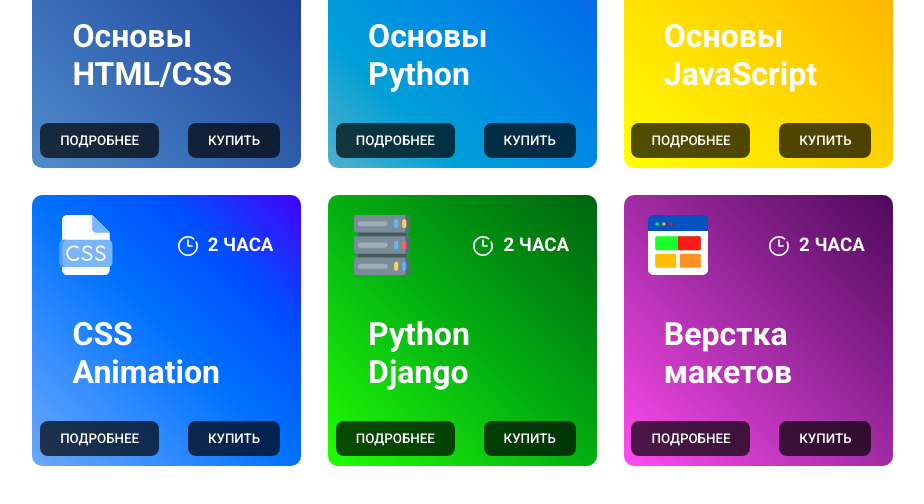
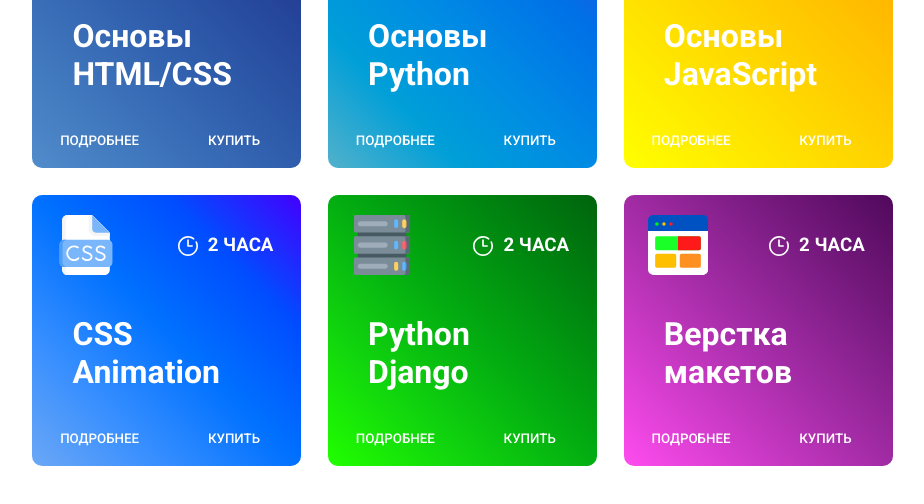
Before and after one commit to csn18/HoverEffect, a plain HTML site: page index.html in a window 1280 px wide. Shown: the part 316-820 px from the top of the page, without its empty margins (173-1097 px from the left). Drawn offline with Linux system fonts and the light colour scheme.

Commit message:
Update style.css

```diff
--- a/style.css
+++ b/style.css
@@ -5,12 +5,7 @@
     font-family: Roboto;
 }
 
-button{
-    background-color: rgba(0, 0, 0, 0.692)!important;
-}
-
 .container {
-
     width: 70%;
     margin: 0 auto;
 }
@@ -95,7 +90,7 @@ button{
     padding: 10px 20px;
     border-radius: 8px;
     background: white;
-    color: black;
+    color: gray;
 }
 
 .card__one{
```
